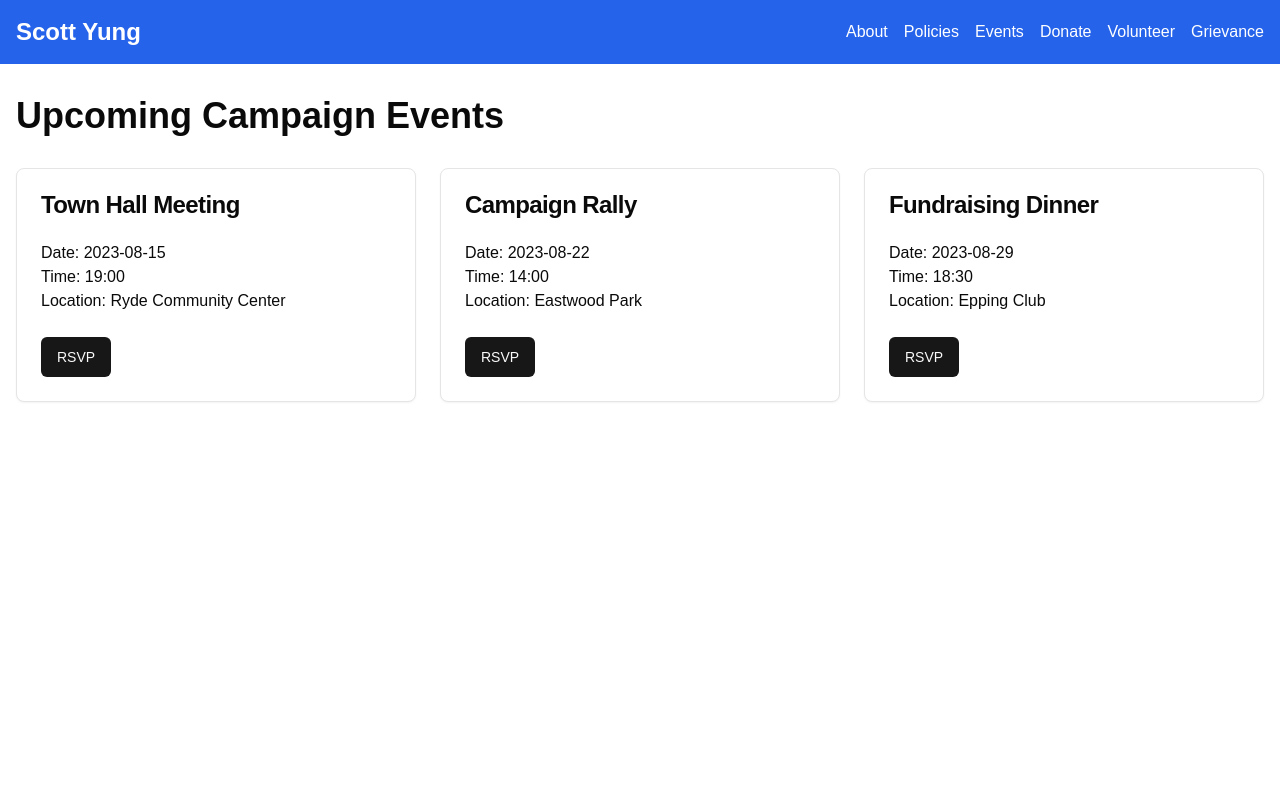
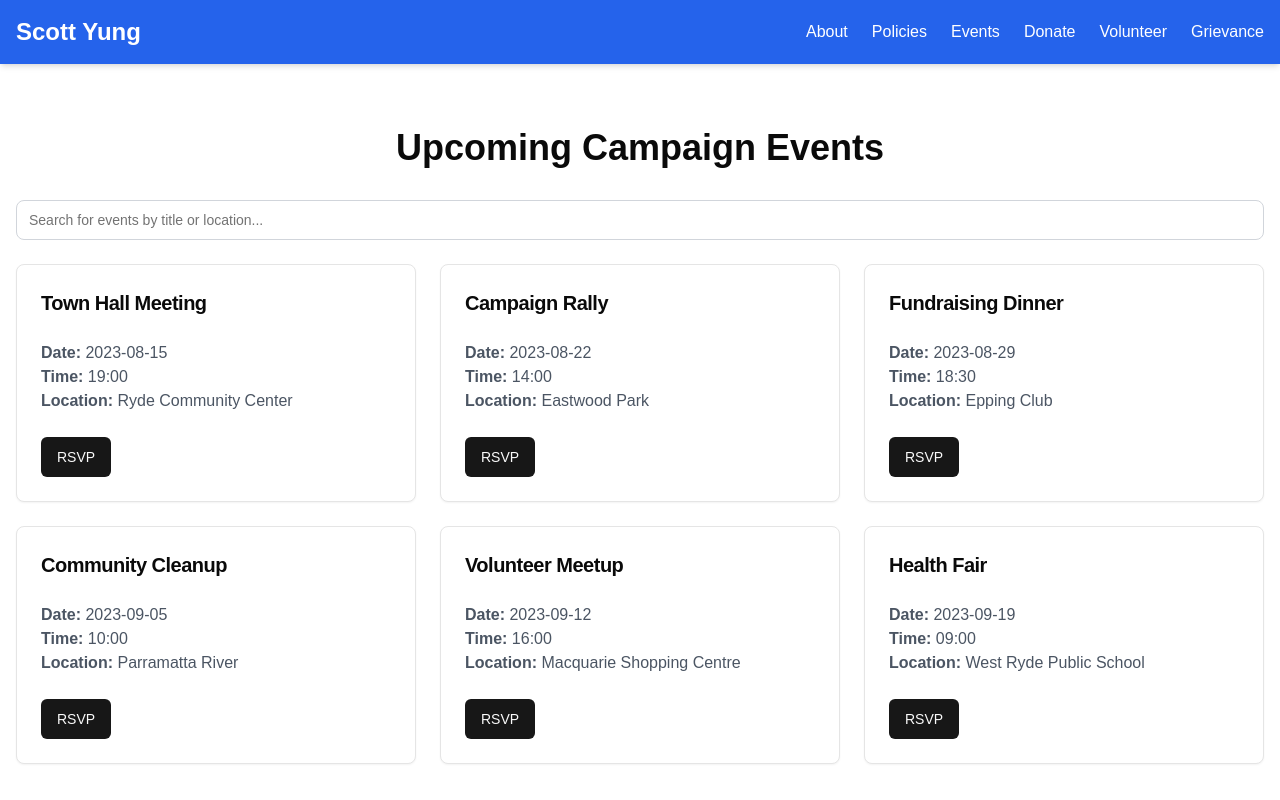
Before and after one commit to shreytalreja25/scott-yung-campaign, a Next.js app: page /events in a window 1280 px wide. Shown: the top 800 px of the page. Built offline with nearby package versions, Linux system fonts and the light colour scheme.

Commit message:
Minor updates

```diff
--- a/app/events/page.tsx
+++ b/app/events/page.tsx
@@ -1,32 +1,54 @@
-'use client'
+'use client';
 
-import { useState } from 'react'
-import { Button } from '@/components/ui/button'
-import { Card, CardContent, CardFooter, CardHeader, CardTitle } from '@/components/ui/card'
-import { Dialog, DialogContent, DialogHeader, DialogTitle, DialogTrigger } from '@/components/ui/dialog'
-import { Input } from '@/components/ui/input'
-import { Label } from '@/components/ui/label'
+import { useState } from 'react';
+import { Button } from '@/components/ui/button';
+import { Card, CardContent, CardFooter, CardHeader, CardTitle } from '@/components/ui/card';
+import { Dialog, DialogContent, DialogHeader, DialogTitle, DialogTrigger } from '@/components/ui/dialog';
+import { Input } from '@/components/ui/input';
+import { Label } from '@/components/ui/label';
 
 export default function EventsPage() {
+  const [searchQuery, setSearchQuery] = useState('');
   const [events] = useState([
     { id: 1, title: 'Town Hall Meeting', date: '2023-08-15', time: '19:00', location: 'Ryde Community Center' },
     { id: 2, title: 'Campaign Rally', date: '2023-08-22', time: '14:00', location: 'Eastwood Park' },
     { id: 3, title: 'Fundraising Dinner', date: '2023-08-29', time: '18:30', location: 'Epping Club' },
-  ])
+    { id: 4, title: 'Community Cleanup', date: '2023-09-05', time: '10:00', location: 'Parramatta River' },
+    { id: 5, title: 'Volunteer Meetup', date: '2023-09-12', time: '16:00', location: 'Macquarie Shopping Centre' },
+    { id: 6, title: 'Health Fair', date: '2023-09-19', time: '09:00', location: 'West Ryde Public School' },
+  ]);
+
+  const filteredEvents = events.filter(
+    (event) =>
+      event.title.toLowerCase().includes(searchQuery.toLowerCase()) ||
+      event.location.toLowerCase().includes(searchQuery.toLowerCase())
+  );
 
   return (
     <div className="container mx-auto px-4 py-8">
-      <h1 className="text-4xl font-bold mb-8">Upcoming Campaign Events</h1>
+      <h1 className="text-4xl font-bold mb-8 text-center">Upcoming Campaign Events</h1>
+
+      {/* Search Bar */}
+      <div className="mb-6">
+        <Input
+          placeholder="Search for events by title or location..."
+          className="w-full p-3 border border-gray-300 rounded-lg"
+          value={searchQuery}
+          onChange={(e) => setSearchQuery(e.target.value)}
+        />
+      </div>
+
+      {/* Events Grid */}
       <div className="grid grid-cols-1 md:grid-cols-2 lg:grid-cols-3 gap-6">
-        {events.map((event) => (
-          <Card key={event.id}>
+        {filteredEvents.map((event) => (
+          <Card key={event.id} className="hover:shadow-lg transition-shadow duration-200">
             <CardHeader>
-              <CardTitle>{event.title}</CardTitle>
+              <CardTitle className="text-xl font-semibold">{event.title}</CardTitle>
             </CardHeader>
-            <CardContent>
-              <p>Date: {event.date}</p>
-              <p>Time: {event.time}</p>
-              <p>Location: {event.location}</p>
+            <CardContent className="text-gray-600">
+              <p><strong>Date:</strong> {event.date}</p>
+              <p><strong>Time:</strong> {event.time}</p>
+              <p><strong>Location:</strong> {event.location}</p>
             </CardContent>
             <CardFooter>
               <Dialog>
@@ -37,14 +59,20 @@ export default function EventsPage() {
                   <DialogHeader>
                     <DialogTitle>RSVP for {event.title}</DialogTitle>
                   </DialogHeader>
-                  <form className="space-y-4">
+                  <form
+                    className="space-y-4"
+                    onSubmit={(e) => {
+                      e.preventDefault();
+                      alert('RSVP Confirmed! Thank you for registering.');
+                    }}
+                  >
                     <div>
                       <Label htmlFor="name">Name</Label>
-                      <Input id="name" placeholder="Your name" />
+                      <Input id="name" placeholder="Your name" required />
                     </div>
                     <div>
                       <Label htmlFor="email">Email</Label>
-                      <Input id="email" type="email" placeholder="Your email" />
+                      <Input id="email" type="email" placeholder="Your email" required />
                     </div>
                     <Button type="submit">Confirm RSVP</Button>
                   </form>
@@ -54,6 +82,11 @@ export default function EventsPage() {
           </Card>
         ))}
       </div>
+
+      {/* No Events Found */}
+      {filteredEvents.length === 0 && (
+        <p className="text-center text-gray-500 mt-6">No events match your search. Try a different query.</p>
+      )}
     </div>
-  )
+  );
 }
--- a/app/layout.tsx
+++ b/app/layout.tsx
@@ -14,7 +14,8 @@ export default function RootLayout({
   return (
     <html lang="en">
       <body>
-        <header className="bg-blue-600 text-white p-4">
+        {/* Header Section */}
+        <header className="bg-blue-600 text-white p-4 shadow-md">
           <nav className="container mx-auto flex justify-between items-center">
             {/* Logo */}
             <Link href="/" className="text-2xl font-bold">
@@ -56,7 +57,7 @@ export default function RootLayout({
             <div
               className={`${
                 isMenuOpen ? 'block' : 'hidden'
-              } md:flex md:items-center space-y-4 md:space-y-0 md:space-x-4 mt-4 md:mt-0`}
+              } md:flex md:items-center space-y-4 md:space-y-0 md:space-x-6 mt-4 md:mt-0 transition-all duration-300 ease-in-out`}
             >
               <Link href="/about" className="hover:underline block md:inline-block">
                 About
@@ -79,7 +80,44 @@ export default function RootLayout({
             </div>
           </nav>
         </header>
-        <main>{children}</main>
+
+        {/* Main Content */}
+        <main className="container mx-auto py-8">{children}</main>
+
+        {/* Footer Section */}
+        <footer className="bg-gray-800 text-white py-8">
+        <div className="container mx-auto px-4">
+          <div className="grid grid-cols-1 md:grid-cols-3 gap-8">
+            <div>
+              <h3 className="text-lg font-semibold mb-4">Quick Links</h3>
+              <ul className="space-y-2">
+                <li><Link href="/about" className="hover:underline">About Scott</Link></li>
+                <li><Link href="/policies" className="hover:underline">Policies</Link></li>
+                <li><Link href="/events" className="hover:underline">Events</Link></li>
+                <li><Link href="/donate" className="hover:underline">Donate</Link></li>
+                <li><Link href="/volunteer" className="hover:underline">Volunteer</Link></li>
+              </ul>
+            </div>
+            <div>
+              <h3 className="text-lg font-semibold mb-4">Contact</h3>
+              <p>Email: scott.yung@nswliberal.org.au</p>
+              <p>Phone: 02 8356 0300</p>
+              <p>Address: PO BOX 892, Chatswood 2057</p>
+            </div>
+            <div>
+              <h3 className="text-lg font-semibold mb-4">Follow Us</h3>
+              <div className="flex space-x-4">
+                <a href="#" className="hover:text-blue-400">LinkedIn</a>
+                <a href="#" className="hover:text-blue-400">Instagram</a>
+                <a href="#" className="hover:text-blue-400">Facebook</a>
+              </div>
+            </div>
+          </div>
+          <div className="mt-8 text-center">
+            <p>&copy; 2025 Scott Yung Campaign. All rights reserved.</p>
+          </div>
+        </div>
+      </footer>
       </body>
     </html>
   );
--- a/app/page.tsx
+++ b/app/page.tsx
@@ -53,39 +53,7 @@ export default function HomePage() {
         </section>
       </main>
 
-      <footer className="bg-gray-800 text-white py-8">
-        <div className="container mx-auto px-4">
-          <div className="grid grid-cols-1 md:grid-cols-3 gap-8">
-            <div>
-              <h3 className="text-lg font-semibold mb-4">Quick Links</h3>
-              <ul className="space-y-2">
-                <li><Link href="/about" className="hover:underline">About Scott</Link></li>
-                <li><Link href="/policies" className="hover:underline">Policies</Link></li>
-                <li><Link href="/events" className="hover:underline">Events</Link></li>
-                <li><Link href="/donate" className="hover:underline">Donate</Link></li>
-                <li><Link href="/volunteer" className="hover:underline">Volunteer</Link></li>
-              </ul>
-            </div>
-            <div>
-              <h3 className="text-lg font-semibold mb-4">Contact</h3>
-              <p>Email: scott.yung@nswliberal.org.au</p>
-              <p>Phone: 02 8356 0300</p>
-              <p>Address: PO BOX 892, Chatswood 2057</p>
-            </div>
-            <div>
-              <h3 className="text-lg font-semibold mb-4">Follow Us</h3>
-              <div className="flex space-x-4">
-                <a href="#" className="hover:text-blue-400">LinkedIn</a>
-                <a href="#" className="hover:text-blue-400">Instagram</a>
-                <a href="#" className="hover:text-blue-400">Facebook</a>
-              </div>
-            </div>
-          </div>
-          <div className="mt-8 text-center">
-            <p>&copy; 2023 Scott Yung Campaign. All rights reserved.</p>
-          </div>
-        </div>
-      </footer>
+
     </div>
   )
 }
```
